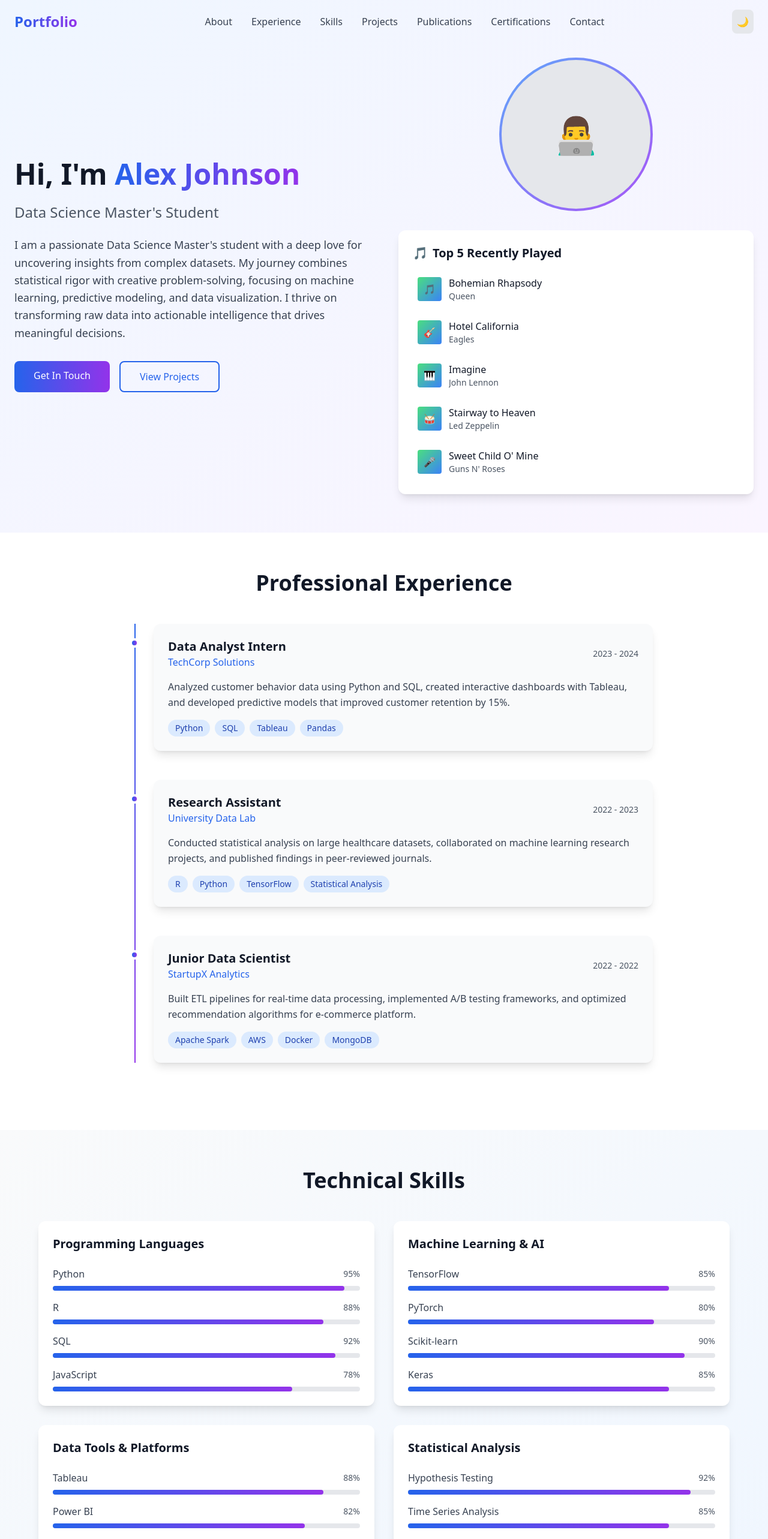
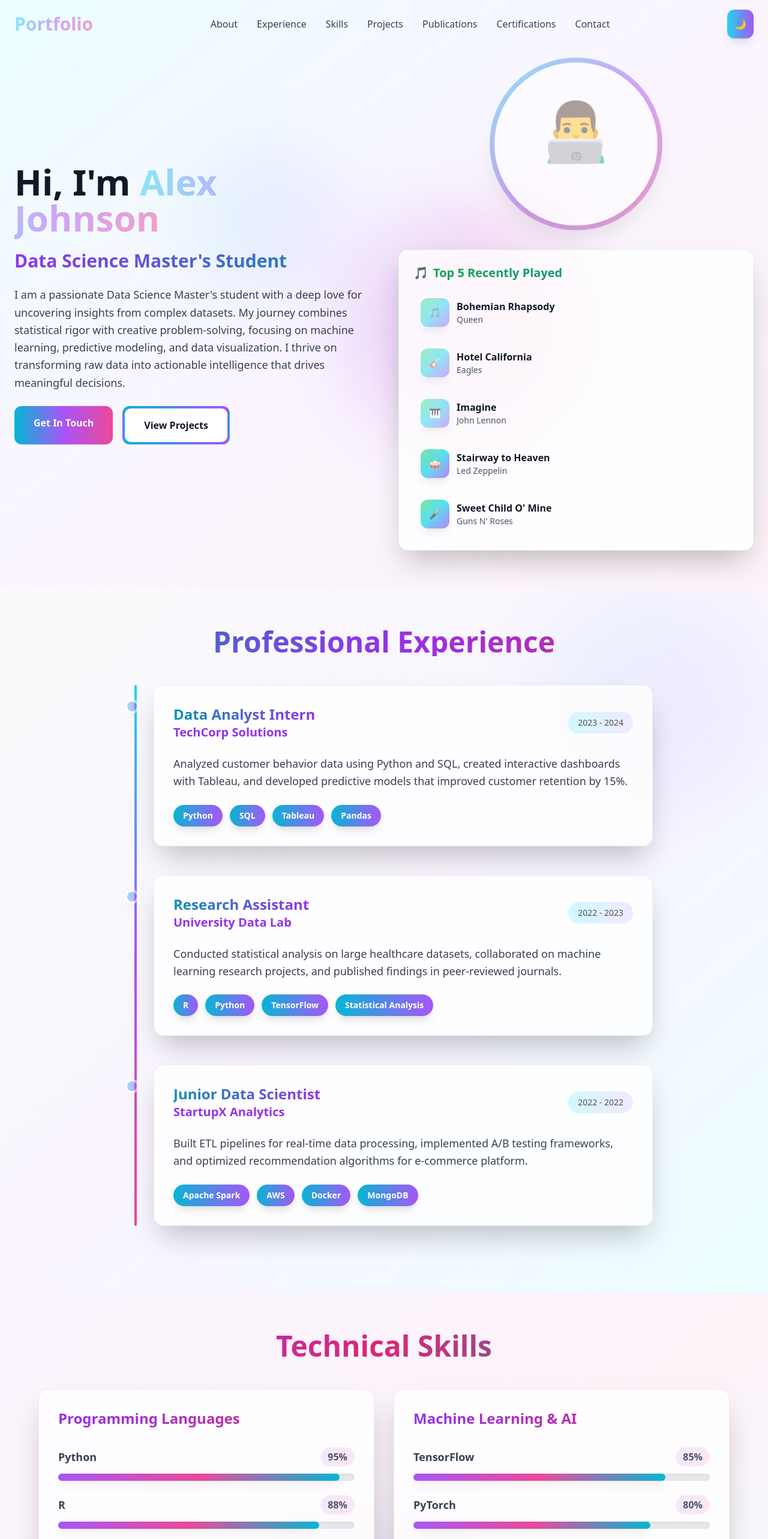
Before and after one commit to Aravind-shrenivas/my-portfolio, a React (Vite) app: page / in a window 1280 px wide. Shown: the top 2566 px of the page at 60% size. Built offline with nearby package versions, Linux system fonts and the light colour scheme.

Commit message:
Refactor: Enhance design and add animations
- Updated color palette for a more modern and visually appealing design.
- Implemented smooth animations and transitions for improved user experience.
- Added guidance on content editing.

```diff
--- a/src/components/AboutMe.tsx
+++ b/src/components/AboutMe.tsx
@@ -10,41 +10,49 @@ const AboutMe = () => {
   }, []);
 
   return (
-    <section id="about" className="pt-24 pb-16 bg-gradient-to-br from-blue-50 to-purple-50 dark:from-gray-900 dark:to-gray-800">
-      <div className="container mx-auto px-6">
+    <section id="about" className="pt-24 pb-16 bg-gradient-to-br from-cyan-50 via-purple-50 to-pink-50 dark:from-gray-900 dark:via-purple-900/20 dark:to-gray-800 relative overflow-hidden">
+      {/* Animated background elements */}
+      <div className="absolute inset-0 opacity-20">
+        <div className="absolute top-1/4 left-1/4 w-64 h-64 bg-gradient-to-r from-cyan-400 to-purple-500 rounded-full filter blur-3xl animate-pulse"></div>
+        <div className="absolute bottom-1/4 right-1/4 w-96 h-96 bg-gradient-to-r from-purple-500 to-pink-500 rounded-full filter blur-3xl animate-pulse delay-1000"></div>
+      </div>
+
+      <div className="container mx-auto px-6 relative z-10">
         <div className={`grid md:grid-cols-2 gap-12 items-center transition-all duration-1000 ${
           isVisible ? 'opacity-100 translate-y-0' : 'opacity-0 translate-y-10'
         }`}>
-          <div>
-            <h1 className="text-5xl font-bold text-gray-900 dark:text-white mb-6">
-              Hi, I'm <span className="bg-gradient-to-r from-blue-600 to-purple-600 bg-clip-text text-transparent">
+          <div className="space-y-6">
+            <h1 className="text-6xl font-bold text-gray-900 dark:text-white mb-6 animate-fade-in">
+              Hi, I'm <span className="bg-gradient-to-r from-cyan-400 via-purple-500 to-pink-500 bg-clip-text text-transparent animate-pulse">
                 Alex Johnson
               </span>
             </h1>
-            <h2 className="text-2xl text-gray-600 dark:text-gray-300 mb-6">
+            <h2 className="text-3xl bg-gradient-to-r from-purple-600 to-cyan-600 bg-clip-text text-transparent mb-6 font-semibold">
               Data Science Master's Student
             </h2>
-            <p className="text-lg text-gray-700 dark:text-gray-300 leading-relaxed mb-8">
+            <p className="text-lg text-gray-700 dark:text-gray-300 leading-relaxed mb-8 animate-fade-in delay-300">
               I am a passionate Data Science Master's student with a deep love for uncovering insights from complex datasets.
               My journey combines statistical rigor with creative problem-solving, focusing on machine learning,
               predictive modeling, and data visualization. I thrive on transforming raw data into actionable intelligence
               that drives meaningful decisions.
             </p>
-            <div className="flex space-x-4">
-              <a href="#contact" className="bg-gradient-to-r from-blue-600 to-purple-600 text-white px-8 py-3 rounded-lg hover:shadow-lg transform hover:-translate-y-1 transition-all duration-300">
+            <div className="flex space-x-4 animate-fade-in delay-500">
+              <a href="#contact" className="bg-gradient-to-r from-cyan-500 via-purple-500 to-pink-500 text-white px-8 py-4 rounded-xl hover:shadow-2xl hover:shadow-purple-500/30 transform hover:-translate-y-2 hover:scale-105 transition-all duration-300 font-semibold">
                 Get In Touch
               </a>
-              <a href="#projects" className="border-2 border-blue-600 text-blue-600 dark:text-blue-400 px-8 py-3 rounded-lg hover:bg-blue-600 hover:text-white transition-all duration-300">
-                View Projects
+              <a href="#projects" className="border-2 border-transparent bg-gradient-to-r from-cyan-500 to-purple-500 p-[2px] rounded-xl hover:shadow-2xl hover:shadow-cyan-500/30 transform hover:-translate-y-2 hover:scale-105 transition-all duration-300">
+                <span className="block bg-white dark:bg-gray-900 text-gray-900 dark:text-white px-8 py-4 rounded-[10px] font-semibold">
+                  View Projects
+                </span>
               </a>
             </div>
           </div>
 
-          <div className="space-y-8">
+          <div className="space-y-8 animate-fade-in delay-700">
             <div className="flex justify-center">
-              <div className="w-64 h-64 rounded-full bg-gradient-to-br from-blue-400 to-purple-500 p-1">
-                <div className="w-full h-full rounded-full bg-gray-200 dark:bg-gray-700 flex items-center justify-center">
-                  <span className="text-6xl">👨‍💻</span>
+              <div className="w-72 h-72 rounded-full bg-gradient-to-br from-cyan-400 via-purple-500 to-pink-500 p-2 animate-pulse">
+                <div className="w-full h-full rounded-full bg-white dark:bg-gray-800 flex items-center justify-center shadow-2xl">
+                  <span className="text-8xl animate-bounce">👨‍💻</span>
                 </div>
               </div>
             </div>
--- a/src/components/Experience.tsx
+++ b/src/components/Experience.tsx
@@ -27,36 +27,41 @@ const Experience = () => {
   ];
 
   return (
-    <section id="experience" className="py-16 bg-white dark:bg-gray-900">
-      <div className="container mx-auto px-6">
-        <h2 className="text-4xl font-bold text-center text-gray-900 dark:text-white mb-12">
+    <section id="experience" className="py-16 bg-gradient-to-br from-gray-50 via-purple-50 to-cyan-50 dark:from-gray-900 dark:via-purple-900/10 dark:to-gray-800 relative overflow-hidden">
+      {/* Animated background */}
+      <div className="absolute inset-0 opacity-10">
+        <div className="absolute top-0 right-0 w-96 h-96 bg-gradient-to-br from-cyan-400 to-purple-500 rounded-full filter blur-3xl animate-pulse delay-500"></div>
+      </div>
+
+      <div className="container mx-auto px-6 relative z-10">
+        <h2 className="text-5xl font-bold text-center text-gray-900 dark:text-white mb-12 bg-gradient-to-r from-cyan-600 via-purple-600 to-pink-600 bg-clip-text text-transparent">
           Professional Experience
         </h2>
 
         <div className="max-w-4xl mx-auto">
           <div className="relative">
-            {/* Timeline line */}
-            <div className="absolute left-8 top-0 bottom-0 w-0.5 bg-gradient-to-b from-blue-600 to-purple-600"></div>
+            {/* Enhanced timeline line */}
+            <div className="absolute left-8 top-0 bottom-0 w-1 bg-gradient-to-b from-cyan-400 via-purple-500 to-pink-500 rounded-full shadow-lg"></div>
 
             {experiences.map((exp, index) => (
-              <div key={index} className="relative mb-12 ml-16">
-                {/* Timeline dot */}
-                <div className="absolute -left-10 top-6 w-4 h-4 bg-gradient-to-r from-blue-600 to-purple-600 rounded-full border-4 border-white dark:border-gray-900"></div>
+              <div key={index} className="relative mb-12 ml-16 animate-fade-in" style={{ animationDelay: `${index * 200}ms` }}>
+                {/* Enhanced timeline dot */}
+                <div className="absolute -left-12 top-6 w-6 h-6 bg-gradient-to-r from-cyan-400 to-purple-500 rounded-full border-4 border-white dark:border-gray-900 shadow-xl animate-pulse"></div>
 
-                <div className="bg-gray-50 dark:bg-gray-800 rounded-xl p-6 shadow-lg hover:shadow-xl transition-shadow duration-300">
-                  <div className="flex flex-col md:flex-row md:items-center md:justify-between mb-4">
+                <div className="bg-white/80 dark:bg-gray-800/80 backdrop-blur-sm rounded-2xl p-8 shadow-2xl hover:shadow-3xl transition-all duration-500 transform hover:-translate-y-2 hover:scale-[1.02] border border-purple-200/50 dark:border-purple-700/50">
+                  <div className="flex flex-col md:flex-row md:items-center md:justify-between mb-6">
                     <div>
-                      <h3 className="text-xl font-semibold text-gray-900 dark:text-white">{exp.title}</h3>
-                      <p className="text-blue-600 dark:text-blue-400 font-medium">{exp.company}</p>
+                      <h3 className="text-2xl font-bold bg-gradient-to-r from-cyan-600 to-purple-600 bg-clip-text text-transparent">{exp.title}</h3>
+                      <p className="text-xl text-purple-600 dark:text-purple-400 font-semibold">{exp.company}</p>
                     </div>
-                    <span className="text-gray-600 dark:text-gray-400 text-sm mt-2 md:mt-0">{exp.period}</span>
+                    <span className="text-gray-600 dark:text-gray-400 text-sm mt-2 md:mt-0 bg-gradient-to-r from-cyan-100 to-purple-100 dark:from-cyan-900/30 dark:to-purple-900/30 px-4 py-2 rounded-full font-medium">{exp.period}</span>
                   </div>
 
-                  <p className="text-gray-700 dark:text-gray-300 mb-4 leading-relaxed">{exp.description}</p>
+                  <p className="text-gray-700 dark:text-gray-300 mb-6 leading-relaxed text-lg">{exp.description}</p>
 
-                  <div className="flex flex-wrap gap-2">
+                  <div className="flex flex-wrap gap-3">
                     {exp.technologies.map((tech, techIndex) => (
-                      <span key={techIndex} className="px-3 py-1 bg-blue-100 dark:bg-blue-900 text-blue-800 dark:text-blue-200 rounded-full text-sm font-medium">
+                      <span key={techIndex} className="px-4 py-2 bg-gradient-to-r from-cyan-500 to-purple-500 text-white rounded-full text-sm font-semibold shadow-lg hover:shadow-xl transform hover:scale-105 transition-all duration-300">
                         {tech}
                       </span>
                     ))}
--- a/src/components/Header.tsx
+++ b/src/components/Header.tsx
@@ -19,12 +19,12 @@ const Header = () => {
   };
 
   return (
-    <header className={`fixed top-0 left-0 right-0 z-50 transition-all duration-300 ${
-      isScrolled ? 'bg-white/90 dark:bg-gray-900/90 backdrop-blur-md shadow-lg' : 'bg-transparent'
+    <header className={`fixed top-0 left-0 right-0 z-50 transition-all duration-500 ${
+      isScrolled ? 'bg-white/95 dark:bg-gray-900/95 backdrop-blur-xl shadow-2xl shadow-cyan-500/10' : 'bg-transparent'
     }`}>
       <nav className="container mx-auto px-6 py-4">
         <div className="flex items-center justify-between">
-          <div className="text-2xl font-bold bg-gradient-to-r from-blue-600 to-purple-600 bg-clip-text text-transparent">
+          <div className="text-3xl font-bold bg-gradient-to-r from-cyan-400 via-purple-500 to-pink-500 bg-clip-text text-transparent animate-pulse">
             Portfolio
           </div>
 
@@ -33,7 +33,7 @@ const Header = () => {
               <button
                 key={item}
                 onClick={() => scrollToSection(item)}
-                className="capitalize text-gray-700 dark:text-gray-300 hover:text-blue-600 dark:hover:text-blue-400 transition-colors duration-300"
+                className="capitalize text-gray-700 dark:text-gray-300 hover:text-transparent hover:bg-gradient-to-r hover:from-cyan-400 hover:to-purple-500 hover:bg-clip-text transition-all duration-300 transform hover:scale-110 font-medium"
               >
                 {item}
               </button>
@@ -42,7 +42,7 @@ const Header = () => {
 
           <button
             onClick={toggleTheme}
-            className="p-2 rounded-lg bg-gray-200 dark:bg-gray-700 hover:bg-gray-300 dark:hover:bg-gray-600 transition-colors duration-300"
+            className="p-3 rounded-xl bg-gradient-to-r from-cyan-400 to-purple-500 hover:from-purple-500 hover:to-pink-500 text-white transition-all duration-300 transform hover:scale-110 hover:rotate-12 shadow-lg hover:shadow-2xl"
             aria-label="Toggle theme"
           >
             {isDark ? '☀️' : '🌙'}
--- a/src/components/Skills.tsx
+++ b/src/components/Skills.tsx
@@ -42,29 +42,35 @@ const Skills = () => {
   ];
 
   return (
-    <section id="skills" className="py-16 bg-gradient-to-br from-gray-50 to-blue-50 dark:from-gray-800 dark:to-gray-900">
-      <div className="container mx-auto px-6">
-        <h2 className="text-4xl font-bold text-center text-gray-900 dark:text-white mb-12">
+    <section id="skills" className="py-16 bg-gradient-to-br from-purple-50 via-pink-50 to-cyan-50 dark:from-gray-800 dark:via-pink-900/10 dark:to-purple-900/20 relative overflow-hidden">
+      {/* Animated background elements */}
+      <div className="absolute inset-0 opacity-20">
+        <div className="absolute top-1/3 left-1/3 w-72 h-72 bg-gradient-to-r from-pink-400 to-cyan-400 rounded-full filter blur-3xl animate-pulse delay-700"></div>
+        <div className="absolute bottom-1/3 right-1/3 w-80 h-80 bg-gradient-to-r from-purple-400 to-pink-400 rounded-full filter blur-3xl animate-pulse delay-1000"></div>
+      </div>
+
+      <div className="container mx-auto px-6 relative z-10">
+        <h2 className="text-5xl font-bold text-center text-gray-900 dark:text-white mb-12 bg-gradient-to-r from-purple-600 via-pink-600 to-cyan-600 bg-clip-text text-transparent">
           Technical Skills
         </h2>
 
         <div className="grid md:grid-cols-2 lg:grid-cols-2 gap-8 max-w-6xl mx-auto">
           {skillCategories.map((category, categoryIndex) => (
-            <div key={categoryIndex} className="bg-white dark:bg-gray-800 rounded-xl p-6 shadow-lg">
-              <h3 className="text-xl font-semibold text-gray-900 dark:text-white mb-6">
+            <div key={categoryIndex} className="bg-white/80 dark:bg-gray-800/80 backdrop-blur-sm rounded-2xl p-8 shadow-2xl hover:shadow-3xl transition-all duration-500 transform hover:-translate-y-2 hover:scale-[1.02] border border-pink-200/50 dark:border-pink-700/50 animate-fade-in" style={{ animationDelay: `${categoryIndex * 200}ms` }}>
+              <h3 className="text-2xl font-bold bg-gradient-to-r from-purple-600 to-pink-600 bg-clip-text text-transparent mb-8">
                 {category.title}
               </h3>
 
-              <div className="space-y-4">
+              <div className="space-y-6">
                 {category.skills.map((skill, skillIndex) => (
-                  <div key={skillIndex}>
-                    <div className="flex justify-between items-center mb-2">
-                      <span className="text-gray-700 dark:text-gray-300 font-medium">{skill.name}</span>
-                      <span className="text-gray-600 dark:text-gray-400 text-sm">{skill.level}%</span>
+                  <div key={skillIndex} className="group">
+                    <div className="flex justify-between items-center mb-3">
+                      <span className="text-gray-700 dark:text-gray-300 font-semibold text-lg group-hover:text-purple-600 dark:group-hover:text-purple-400 transition-colors duration-300">{skill.name}</span>
+                      <span className="text-gray-600 dark:text-gray-400 font-bold bg-gradient-to-r from-purple-100 to-pink-100 dark:from-purple-900/30 dark:to-pink-900/30 px-3 py-1 rounded-full">{skill.level}%</span>
                     </div>
-                    <div className="w-full bg-gray-200 dark:bg-gray-700 rounded-full h-2">
+                    <div className="w-full bg-gray-200 dark:bg-gray-700 rounded-full h-3 shadow-inner">
                       <div
-                        className="bg-gradient-to-r from-blue-600 to-purple-600 h-2 rounded-full transition-all duration-1000 ease-out"
+                        className="bg-gradient-to-r from-purple-500 via-pink-500 to-cyan-500 h-3 rounded-full transition-all duration-1000 ease-out shadow-lg animate-pulse"
                         style={{ width: `${skill.level}%` }}
                       ></div>
                     </div>
--- a/src/components/SpotifyWidget.tsx
+++ b/src/components/SpotifyWidget.tsx
@@ -31,18 +31,18 @@ const SpotifyWidget = () => {
 
   if (isLoading) {
     return (
-      <div className="bg-white dark:bg-gray-800 rounded-xl p-6 shadow-lg">
+      <div className="bg-white/80 dark:bg-gray-800/80 backdrop-blur-sm rounded-2xl p-6 shadow-2xl border border-green-200/50 dark:border-green-700/50">
         <h3 className="text-xl font-semibold text-gray-900 dark:text-white mb-4 flex items-center">
-          <span className="text-green-500 mr-2">🎵</span>
+          <span className="text-green-500 mr-2 animate-pulse">🎵</span>
           Currently Playing on Spotify
         </h3>
         <div className="space-y-3">
           {[...Array(3)].map((_, i) => (
             <div key={i} className="animate-pulse flex items-center space-x-3">
-              <div className="w-10 h-10 bg-gray-300 dark:bg-gray-600 rounded"></div>
+              <div className="w-12 h-12 bg-gradient-to-r from-green-400 to-cyan-400 rounded animate-pulse"></div>
               <div className="flex-1">
-                <div className="h-4 bg-gray-300 dark:bg-gray-600 rounded w-3/4 mb-2"></div>
-                <div className="h-3 bg-gray-300 dark:bg-gray-600 rounded w-1/2"></div>
+                <div className="h-4 bg-gradient-to-r from-purple-300 to-pink-300 dark:from-purple-600 dark:to-pink-600 rounded w-3/4 mb-2 animate-pulse"></div>
+                <div className="h-3 bg-gradient-to-r from-cyan-300 to-purple-300 dark:from-cyan-600 dark:to-purple-600 rounded w-1/2 animate-pulse"></div>
               </div>
             </div>
           ))}
@@ -52,19 +52,19 @@ const SpotifyWidget = () => {
   }
 
   return (
-    <div className="bg-white dark:bg-gray-800 rounded-xl p-6 shadow-lg">
-      <h3 className="text-xl font-semibold text-gray-900 dark:text-white mb-4 flex items-center">
-        <span className="text-green-500 mr-2">🎵</span>
+    <div className="bg-white/80 dark:bg-gray-800/80 backdrop-blur-sm rounded-2xl p-6 shadow-2xl border border-green-200/50 dark:border-green-700/50 hover:shadow-3xl transition-all duration-500 transform hover:scale-[1.02]">
+      <h3 className="text-xl font-semibold bg-gradient-to-r from-green-600 to-cyan-600 bg-clip-text text-transparent mb-4 flex items-center">
+        <span className="text-green-500 mr-2 animate-bounce">🎵</span>
         Top 5 Recently Played
       </h3>
       <div className="space-y-3">
         {songs.map((song, index) => (
-          <div key={index} className="flex items-center space-x-3 p-2 rounded-lg hover:bg-gray-100 dark:hover:bg-gray-700 transition-colors duration-200">
-            <div className="w-10 h-10 bg-gradient-to-br from-green-400 to-blue-500 rounded flex items-center justify-center text-white">
+          <div key={index} className="flex items-center space-x-3 p-3 rounded-xl hover:bg-gradient-to-r hover:from-green-50 hover:to-cyan-50 dark:hover:from-green-900/20 dark:hover:to-cyan-900/20 transition-all duration-300 transform hover:scale-105 hover:shadow-lg">
+            <div className="w-12 h-12 bg-gradient-to-br from-green-400 via-cyan-400 to-purple-500 rounded-xl flex items-center justify-center text-white shadow-lg animate-pulse">
               {song.image}
             </div>
             <div className="flex-1 min-w-0">
-              <p className="font-medium text-gray-900 dark:text-white truncate">{song.title}</p>
+              <p className="font-semibold text-gray-900 dark:text-white truncate hover:text-transparent hover:bg-gradient-to-r hover:from-green-600 hover:to-cyan-600 hover:bg-clip-text transition-all duration-300">{song.title}</p>
               <p className="text-sm text-gray-600 dark:text-gray-400 truncate">{song.artist}</p>
             </div>
           </div>
--- a/src/index.css
+++ b/src/index.css
@@ -1,3 +1,4 @@
+
 @tailwind base;
 @tailwind components;
 @tailwind utilities;
@@ -99,3 +100,36 @@
     @apply bg-background text-foreground;
   }
 }
+
+@layer utilities {
+  @keyframes fade-in {
+    from {
+      opacity: 0;
+      transform: translateY(20px);
+    }
+    to {
+      opacity: 1;
+      transform: translateY(0);
+    }
+  }
+
+  .animate-fade-in {
+    animation: fade-in 1s ease-out forwards;
+  }
+
+  .delay-300 {
+    animation-delay: 0.3s;
+  }
+
+  .delay-500 {
+    animation-delay: 0.5s;
+  }
+
+  .delay-700 {
+    animation-delay: 0.7s;
+  }
+
+  .delay-1000 {
+    animation-delay: 1s;
+  }
+}
```
Also changed, not shown: src/components/Certifications.tsx (+20 -14 lines), src/components/Contact.tsx (+35 -29 lines), src/components/Projects.tsx (+19 -13 lines), src/components/Publications.tsx (+19 -13 lines).
